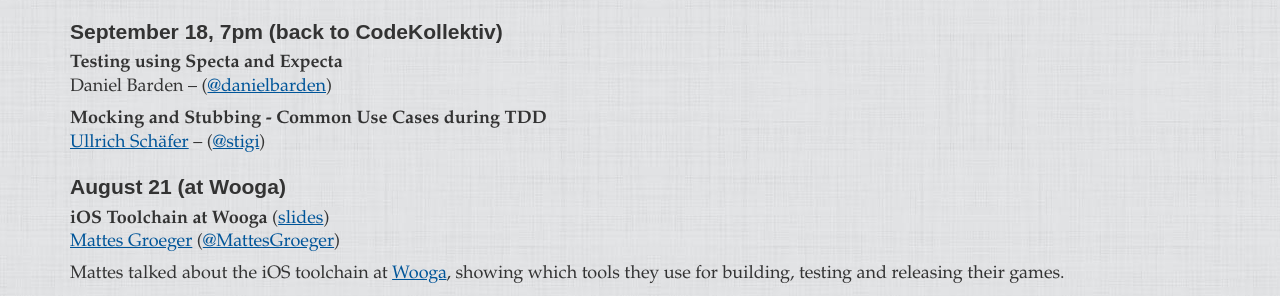
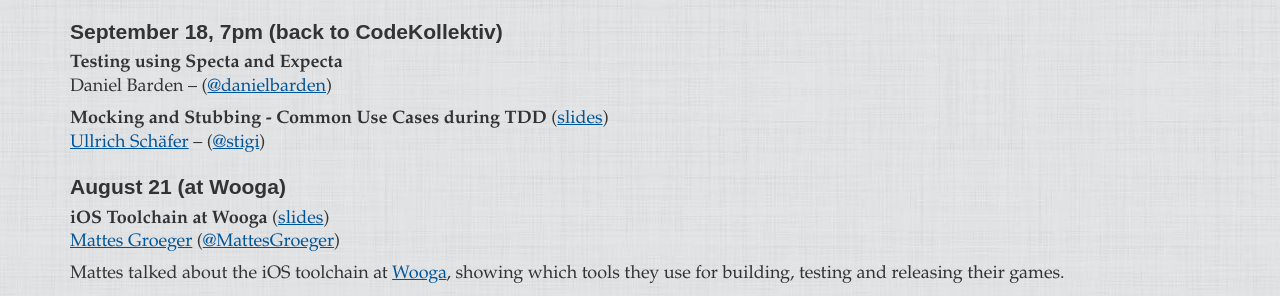
Before and after one commit to cocoaheads-berlin/cocoaheads-berlin.github.com, a Jekyll site: the page built from index.markdown, in a window 1280 px wide and 900 px high, scrolled down 1393 px. Shown: the part 150-446 px from the top of the window. Built offline with Jekyll 4.4.1, drawn with Linux system fonts in a browser that asks for light colours; some web fonts are replaced; Markdown is read by kramdown in place of the engine named in the settings.

Commit message:
added Ullrich's slides

```diff
--- a/index.markdown
+++ b/index.markdown
@@ -78,7 +78,7 @@ list!
 **Testing using Specta and Expecta**<br>
 Daniel Barden – ([@danielbarden](https://twitter.com/danielbarden))
 
-**Mocking and Stubbing - Common Use Cases during TDD** <br>
+**Mocking and Stubbing - Common Use Cases during TDD** ([slides](/assets/20130918-Cocoaheads-mocking.pdf))<br>
 [Ullrich Schäfer](ullrichschaefer.com) – ([@stigi](https://twitter.com/stigi))
 
 ### August 21 (at Wooga)
```
Also changed, not shown: 1 other file.
